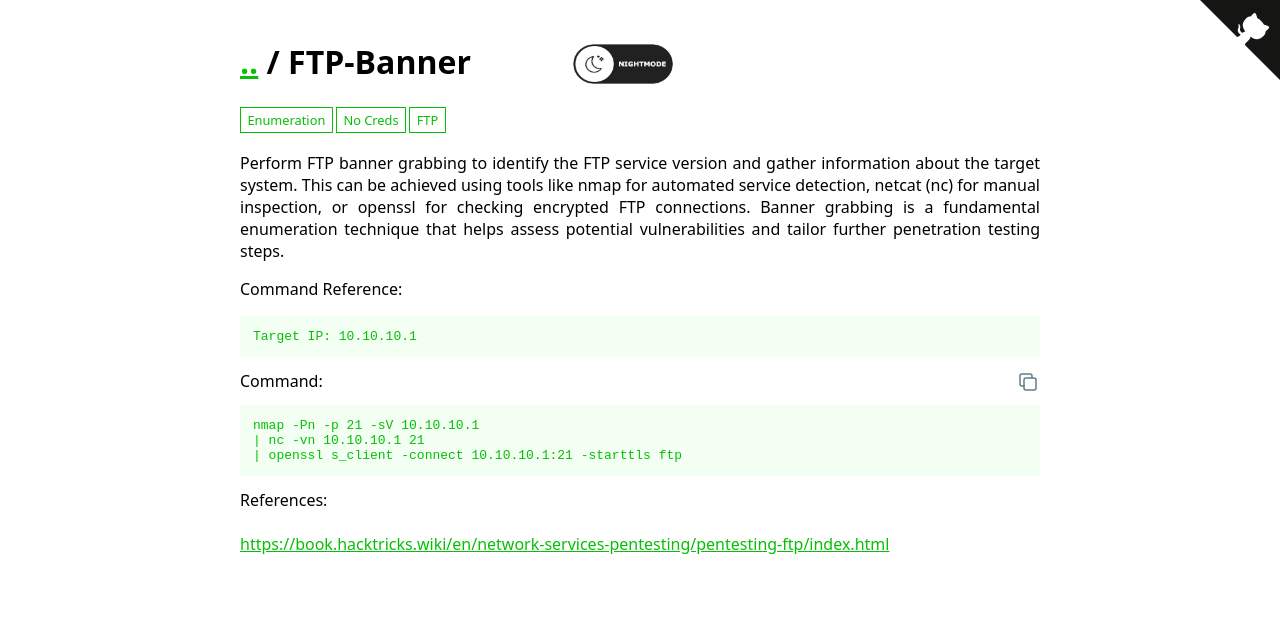
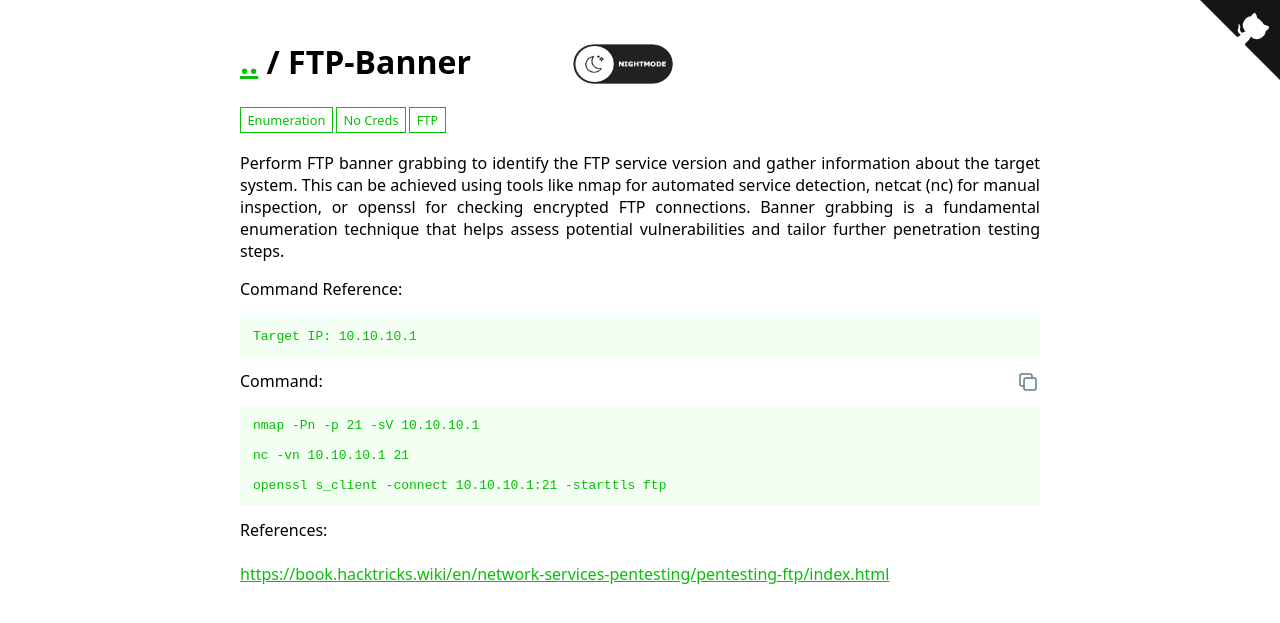
Before and after one commit to NVAToolkit/NVAToolkit.github.io, a Jekyll site: the page built from _wadcoms/FTP-Banner.md, in a window 1280 px wide. Shown: the top 623 px of the page. Built offline with Jekyll 4.4.1, drawn with Linux system fonts in a browser that asks for light colours.

```diff
--- a/_wadcoms/FTP-Banner.md
+++ b/_wadcoms/FTP-Banner.md
@@ -8,8 +8,10 @@ description: |
 
 command: |
   nmap -Pn -p 21 -sV 10.10.10.1
-  | nc -vn 10.10.10.1 21
-  | openssl s_client -connect 10.10.10.1:21 -starttls ftp
+
+  nc -vn 10.10.10.1 21
+
+  openssl s_client -connect 10.10.10.1:21 -starttls ftp
 items:
   - No_Creds
 services:
```
